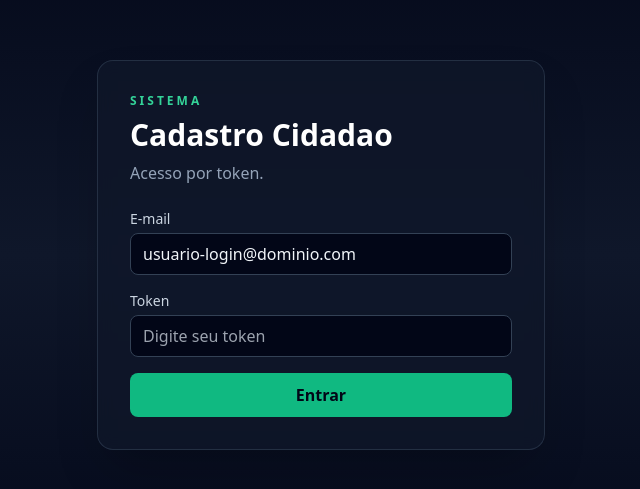
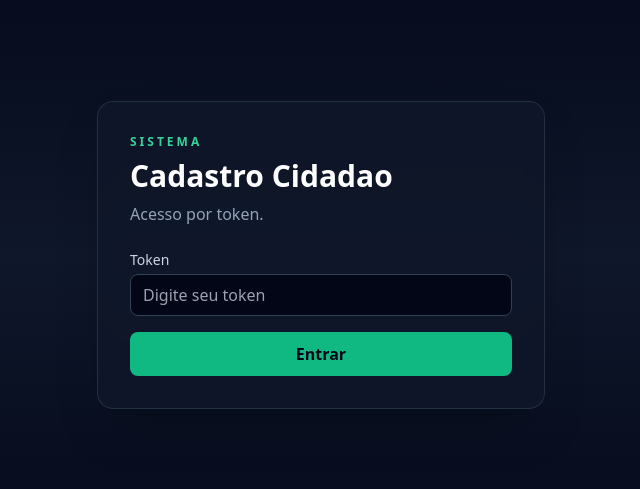
Before and after one commit to andremarcelino-py/cadastro-cidadao, a React (Create React App) app: page /login in a window 1280 px wide. Shown: the part 145-634 px from the top of the page, without its empty margins (319-959 px from the left). Built offline with nearby package versions, Linux system fonts and the light colour scheme; no server answers.

Commit message:
Remove email input from login and keep token-only flow

```diff
--- a/src/pages/Login.jsx
+++ b/src/pages/Login.jsx
@@ -2,29 +2,22 @@ import { useState } from 'react';
 import { toast } from 'sonner';
 import { supabase, hasSupabaseConfig } from '../utils/supabase';
 
-const DEFAULT_LOGIN_EMAIL =
-  process.env.REACT_APP_LOGIN_EMAIL || process.env.VITE_LOGIN_EMAIL || '';
+const LOGIN_EMAIL = process.env.REACT_APP_LOGIN_EMAIL || process.env.VITE_LOGIN_EMAIL;
 
 export default function Login() {
-  const [email, setEmail] = useState(DEFAULT_LOGIN_EMAIL);
   const [token, setToken] = useState('');
   const [loading, setLoading] = useState(false);
 
   const handleSubmit = async (event) => {
     event.preventDefault();
 
-    if (!email.trim()) {
-      toast.error('Informe o e-mail de login.');
+    if (!token.trim()) {
+      toast.error('Informe o token de acesso.');
       return;
     }
 
-    if (!/^[^\s@]+@[^\s@]+\.[^\s@]+$/.test(email.trim())) {
-      toast.error('Informe um e-mail válido.');
-      return;
-    }
-
-    if (!token.trim()) {
-      toast.error('Informe o token de acesso.');
+    if (!LOGIN_EMAIL) {
+      toast.error('Login não configurado.');
       return;
     }
 
@@ -36,11 +29,11 @@ export default function Login() {
     try {
       setLoading(true);
       const { error } = await supabase.auth.signInWithPassword({
-        email: email.trim(),
+        email: LOGIN_EMAIL.trim(),
         password: token.trim()
       });
       if (error) throw error;
-      toast.success('Login realizado com sucesso.');
+      toast.success('Login realizado com sucesso.' );
     } catch (err) {
       toast.error(err.message || 'Erro ao realizar login.');
     } finally {
@@ -56,16 +49,6 @@ export default function Login() {
         <p className="text-slate-400 mb-6">Acesso por token.</p>
 
         <form className="space-y-4" onSubmit={handleSubmit}>
-          <div>
-            <label className="text-sm text-slate-300 block mb-1">E-mail</label>
-            <input
-              type="email"
-              value={email}
-              onChange={(e) => setEmail(e.target.value)}
-              className="w-full rounded-lg border border-slate-700 bg-slate-950 px-3 py-2 text-slate-100 focus:outline-none focus:ring-2 focus:ring-emerald-500"
-              placeholder="Digite seu e-mail"
-            />
-          </div>
           <div>
             <label className="text-sm text-slate-300 block mb-1">Token</label>
             <input
```
